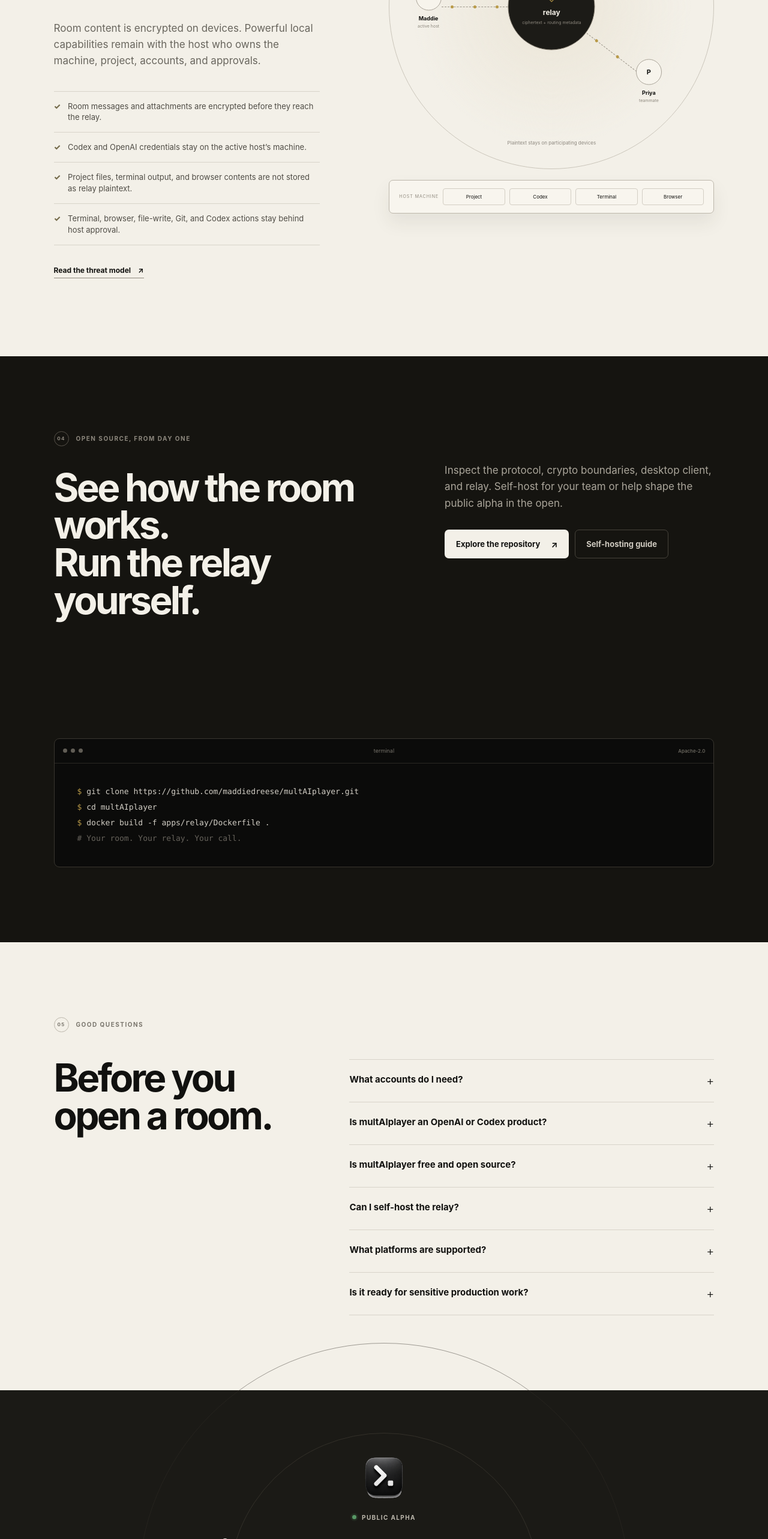
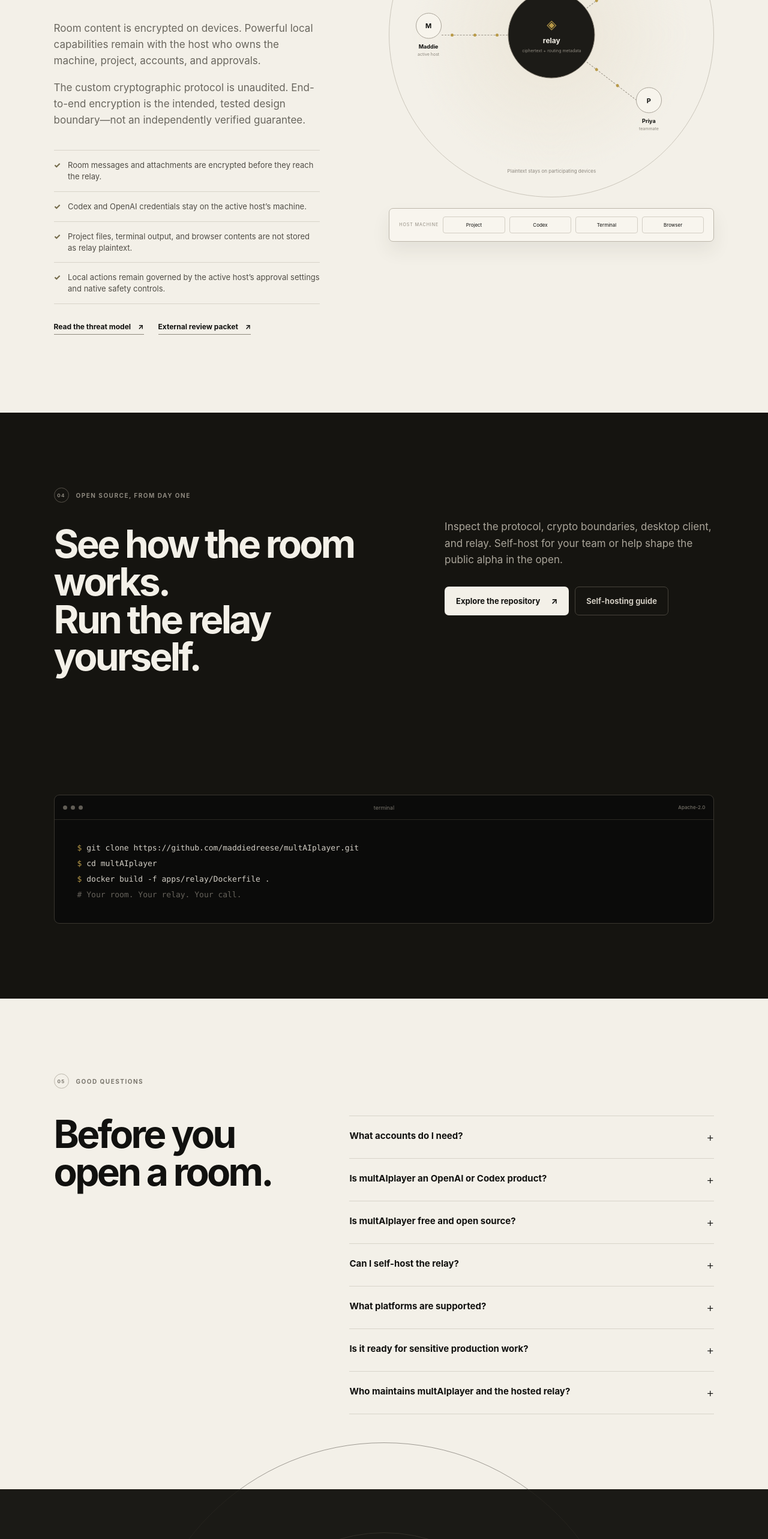
Before and after one commit to maddiedreese/multaiplayer-site, a Next.js app: page / in a window 1280 px wide. Shown: the part 3280-5846 px from the top of the page at 60% size. Built offline with nearby package versions, Linux system fonts and the light colour scheme.

Commit message:
Align trust and maintenance disclosures

```diff
--- a/app/globals.css
+++ b/app/globals.css
@@ -137,6 +137,7 @@
 .privacy ul { margin: 36px 0 30px; padding: 0; list-style: none; border-top: 1px solid var(--line); }
 .privacy li { padding: 15px 0; display:flex;gap:12px;border-bottom:1px solid var(--line);color:#4f4c45;font-size:13px;line-height:1.45}.privacy li span{color:#736a49;font-weight:800}
 .text-link { display:inline-flex;gap:12px;padding-bottom:5px;border-bottom:1px solid #908a7e;font-size:12px;font-weight:700 }
+.trust-links { display:flex;flex-wrap:wrap;gap:16px 24px }
 .privacy-visual { width:min(100%, 680px); margin:0 auto; }
 .privacy-diagram { position: relative; width:100%; aspect-ratio:1; border: 1px solid #cbc6bb; border-radius: 50%; background: radial-gradient(circle at center, #ebe5d7, transparent 61%); }
 .diagram-label { position:absolute;left:50%;top:7%;transform:translateX(-50%);color:#8a857b;font-size:8px;letter-spacing:.16em; }
--- a/app/page.tsx
+++ b/app/page.tsx
@@ -30,7 +30,7 @@
   "Room messages and attachments are encrypted before they reach the relay.",
   "Codex and OpenAI credentials stay on the active host’s machine.",
   "Project files, terminal output, and browser contents are not stored as relay plaintext.",
-  "Terminal, browser, file-write, Git, and Codex actions stay behind host approval.",
+  "Local actions remain governed by the active host’s approval settings and native safety controls.",
 ];
 
 const faqs = [
@@ -57,6 +57,10 @@
   {
     q: "Is it ready for sensitive production work?",
     a: "Not yet. This is a public alpha. Teams should review the threat model and known limitations before using private, regulated, or high-stakes projects.",
+  },
+  {
+    q: "Who maintains multAIplayer and the hosted relay?",
+    a: "multAIplayer is currently maintained by one person. Releases, security fixes, compatibility, and continued operation of the hosted relay are not guaranteed, so keep normal project and Git backups and review the project’s continuity guidance before depending on the alpha for important work.",
   },
 ];
 
@@ -175,10 +179,14 @@
           <div className="section-kicker"><span>03</span> Private by design</div>
           <h2>Your relay moves the room.<br />It doesn’t read the work.</h2>
           <p>Room content is encrypted on devices. Powerful local capabilities remain with the host who owns the machine, project, accounts, and approvals.</p>
+          <p>The custom cryptographic protocol is unaudited. End-to-end encryption is the intended, tested design boundary—not an independently verified guarantee.</p>
           <ul>
             {trustItems.map((item) => <li key={item}><span>✓</span>{item}</li>)}
           </ul>
-          <a className="text-link" href={`${githubUrl}/blob/main/docs/threat-model.md`}>Read the threat model <span>↗</span></a>
+          <div className="trust-links">
+            <a className="text-link" href={`${githubUrl}/blob/main/docs/threat-model.md`}>Read the threat model <span>↗</span></a>
+            <a className="text-link" href={`${githubUrl}/blob/main/docs/external-review-packet.md`}>External review packet <span>↗</span></a>
+          </div>
         </div>
         <div className="privacy-visual">
           <div className="privacy-diagram" aria-label="Encrypted relay architecture diagram">
@@ -249,7 +257,7 @@
         <div className="footer-links">
           <div><strong>Product</strong><a href="#how-it-works">How it works</a><a href={releasesUrl}>Download</a><a href="#privacy">Privacy</a></div>
           <div><strong>Project</strong><a href={githubUrl}>GitHub</a><a href={`${githubUrl}/blob/main/docs/using-the-app.md`}>Documentation</a><a href={`${githubUrl}/issues`}>Issues</a></div>
-          <div><strong>Trust</strong><a href={`${githubUrl}/blob/main/SECURITY.md`}>Security</a><a href={`${githubUrl}/blob/main/docs/alpha-limitations.md`}>Alpha limitations</a><a href={`${githubUrl}/blob/main/LICENSE`}>License</a></div>
+          <div><strong>Trust</strong><a href={`${githubUrl}/blob/main/SECURITY.md`}>Security</a><a href={`${githubUrl}/blob/main/docs/alpha-limitations.md`}>Alpha limitations</a><a href={`${githubUrl}/blob/main/docs/if-unmaintained.md`}>Project continuity</a><a href={`${githubUrl}/blob/main/LICENSE`}>License</a></div>
         </div>
         <p className="independence-note">multAIplayer is an independent open-source project and is not affiliated with, endorsed by, or sponsored by OpenAI. The OpenAI and Codex names belong to OpenAI.</p>
         <div className="footer-bottom"><span>© {new Date().getFullYear()} multAIplayer</span><span>Open source under Apache-2.0</span><span className="footer-status"><i /> Public alpha</span></div>
```
